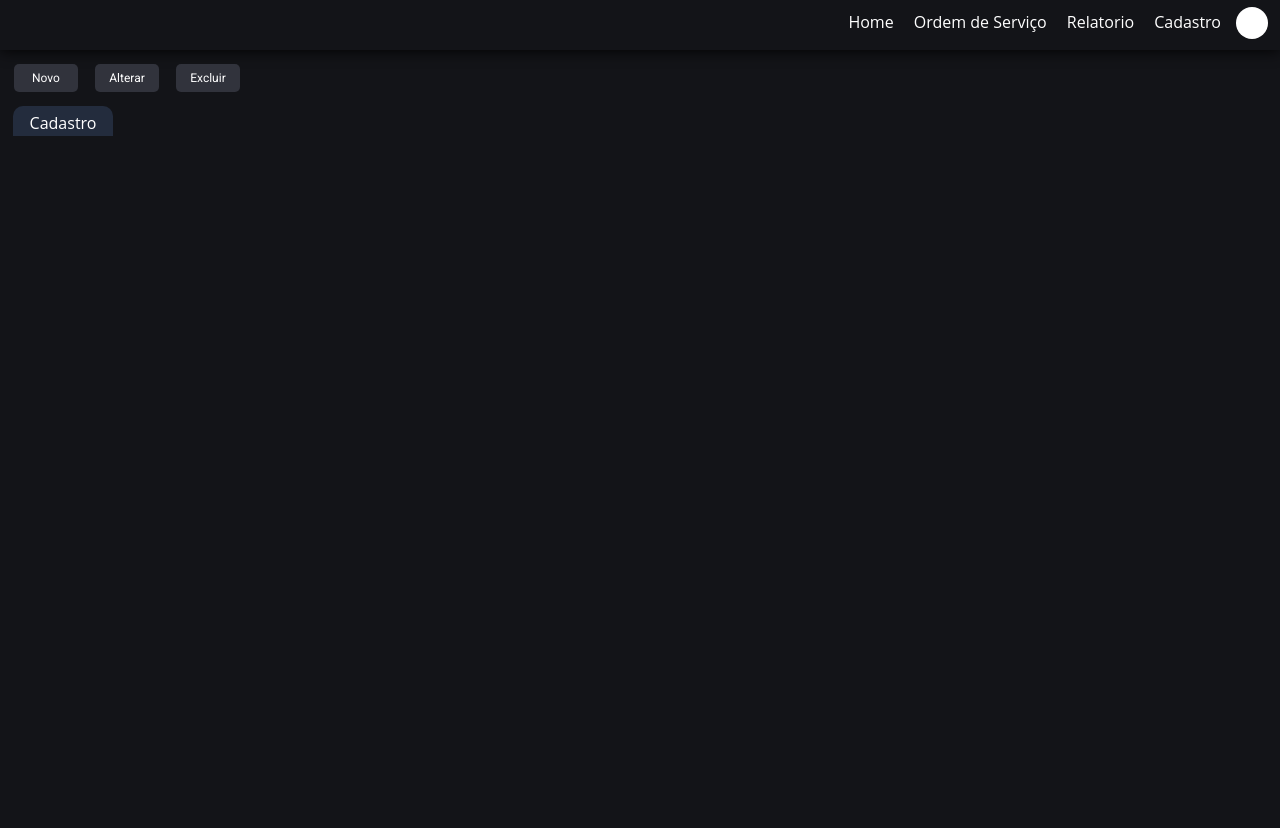
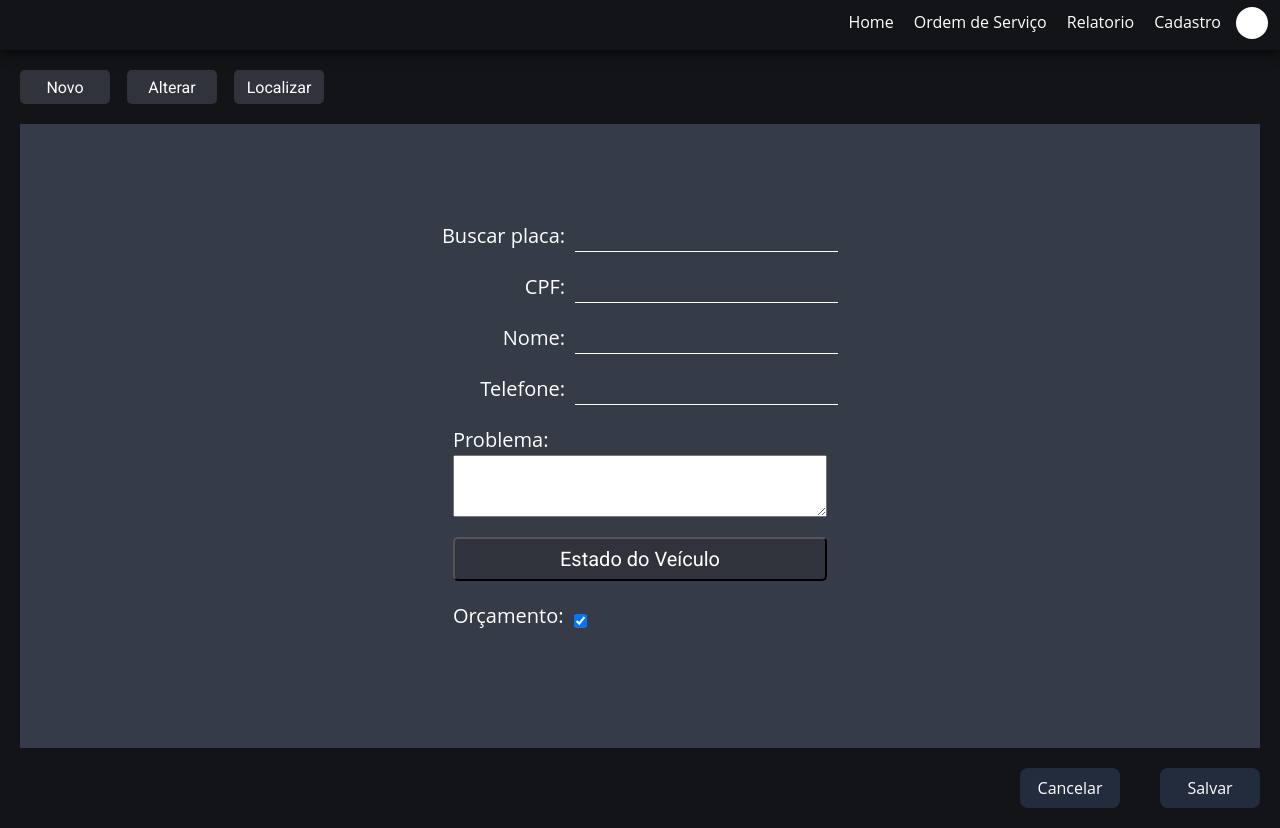
Before and after one commit to ogabrielfelipe/SGOM-Repository, a Flask app: page /OrdemDeServico in a window 1280 px wide. Before the commit the page ends 136 px from the top, so only its background shows below. Run offline with Flask 2, Linux system fonts and the light colour scheme; some libraries are stand-ins or nearby versions.

Commit message:
rearranjo da tela de ordem de servico

```diff
--- a/app/static/css/ordemDeServico.css
+++ b/app/static/css/ordemDeServico.css
@@ -1,7 +1,12 @@
+.content{
+    display: flex;
+    flex-direction: column;
+}
+
 .content-opcoes-ordemServico{
     display: flex;
     flex-direction: row;
-    margin: 14px;
+    margin: 20px;
 }
 
 .opcoes-ordemServico{
@@ -13,13 +18,14 @@
 
 .opcoes-ordemServico li{
     position: relative;
-    width: 64px;
-    height: 28px;
+    width: 90px;
+    height: 34px;
 
     margin-right: 17px;
     background: #31333C;
     border-radius: 5px;
     text-decoration: none;
+    padding-top: 5px;
 }
 
 .opcoes-ordemServico li a{
@@ -30,11 +36,91 @@
     font-family: Roboto;
     font-style: normal;
     font-weight: normal;
-    font-size: 12px;
+    font-size: 16px;
     line-height: 14px;
 
     color: #FFFFFF;
     text-decoration: none;
+}
+
+.content-cadastro{
+    background-color: #363b48;
+    cursor: auto;
+    display: flex;
+    flex-direction: column;
+    margin-right: 20px;
+    margin-left: 20px;
+    height: auto;
+    min-height: 78vh;
+    justify-content: center;
+    align-items: center;
+    text-align: right;
+    font-size: 20px;
+}
+
+.content-cadastro label{
+    text-align: left;
+}
+
+.content-cadastro input{
+    border: 0;
+    border-bottom: 1px solid rgb(255, 255, 255);
+    outline: 0;
+    background: transparent;
+    color: #FFFFFF;
+    margin-left: 10px;
+}
+
+.cadastro-part-1{
+    display: flex;
+    flex-direction: column;
+    justify-content: flex-start;
+}
+
+.linha{
+    display: flex;
+    flex-direction: row;
+    justify-content: right;
+    margin-bottom: 20px;
+}
+
+.cadastro-part-2{
+    display: flex;
+    flex-direction: column;
+    min-width: 374px;
+}
+
+.cadastro-part-2 .linha{
+    justify-content: left;
+
+}
+
+.cadastro-part-2 #problema{
+    margin-bottom: 20px;
+}
+
+.btn-estado-veiculo{
+    position: relative;
+
+    font-family: Roboto;
+    font-style: normal;
+    font-weight: normal;
+    font-size: 20px;
+
+    color: #FFFFFF;
+    text-decoration: none;
+    background: #31333C;
+    border-radius: 5px;
+    padding-top: 5px;
+    padding-bottom: 5px;
+}
+
+.cadastro-part-2 .btn-estado-veiculo{
+    margin-bottom: 20px;
+}
+
+#orcamento{
+    margin-top: 10px;
 }
 
 .area-content-btn{
@@ -51,98 +137,3 @@
     border: 0;
     color: white;
 }
-
-
-/*
-    FEITO NAS COCHAS, SOMENTE PARA TESTE SE FAZ NECESSÁRIO REVISÃO
-    Conceito de Abas para a tela de ordemDeServico
-*/
-
-.content-nav-tabs{
-    display: flex;
-    flex-direction: column;
-}
-
-.nav_tabs{
-    left: 13px;
-
-    position: relative;
-    width: 98%;
-
-    min-height: 80vh;
-}
-
-.nav_tabs ul {
-    list-style: none;
-}
-
-.nav_tabs ul li{
-    float: left;
-}
-
-.nav_tabs label{
-    width: 100px;
-    margin-right: 8px;
-    padding-top: 5px;
-    height: 30px;
-    border-radius: 10px 10px 0 0;
-    /*background-color: #333;*/
-    /*background-color: #363b48;*/
-    background-color: #232c3d;
-    display: block;
-    text-align: center;
-}
-
-.rb_tabs:checked ~ label{
-    background-color: #363b48;
-    color: yellow;
-}
-
-.rb_tabs{
-    display:none;
-}
-
-.content{
-    background-color: #363b48;
-    cursor: auto;
-    display: none;
-    position: absolute;
-    width: 100%;
-    height: auto;
-    left: 0;
-    min-height: 75vh;
-}
-
-
-.content-cadastro{
-    /* display: flex;
-    flex-direction: column; */
-}
-
-.content label {
-    background-color: #363b48;
-    border-radius: 0%;
-    display: inline;
-    text-align:right;
-}
-
-.content input{
-    border: 0;
-    border-bottom: 2px solid black;
-    outline: 0;
-    background: transparent;
-    color: #FFFFFF;
-}
-
-.rb_tabs:checked ~ .content{
-    display: block;
-}
-
-.linha{
-    display: flex;
-    flex-direction: row;
-}
-
-#orcamento{
-    margin-top: 10px;
-}
--- a/app/static/js/ordemDeServico.js
+++ b/app/static/js/ordemDeServico.js
@@ -15,3 +15,5 @@ function buscarVeiculo() {
         btn.setAttribute('style', 'display:block');
     }
 }
+
+buscarVeiculo();
--- a/app/templates/ordemDeServico.html
+++ b/app/templates/ordemDeServico.html
@@ -14,26 +14,19 @@ Ordem de Serviço
 {% endblock %}
 
 {%block section%}
-
+<div class="content">
     <div class="content-opcoes-ordemServico">
         <ul class="opcoes-ordemServico">
             <li><a href="#">Novo</a></li>
             <li><a href="#">Alterar</a></li>
-        <li><a href="#">Excluir</a></li>
+            <li><a href="#">Localizar</a></li>
         </ul>
     </div>
-<div class="content-nav-tabs">
-    <nav class="nav_tabs">
-        <ul>
-            <li>
-                <input type="radio" name="tabs" class="rb_tabs" id="tab1">
-                <label for="tab1"> Cadastro</label>
 
-                <div class="content">
     <div class="content-cadastro">
-
+        <div class="cadastro-part-1">
             <div class="linha" id="buscar-veiculo">
-                            <label for="veiculo">Buscar veiculo:</label>
+                <label for="veiculo">Buscar placa: </label>
                 <input type="text" name="inp-busc-veiculo" id="busc-veiculo">
             </div>
 
@@ -51,33 +44,19 @@ Ordem de Serviço
                 <label for="telefone">Telefone: </label>
                 <input type="tel" name="telefone" id="telefone">
             </div>
+        </div>
+        <div class="cadastro-part-2">
+            <label for="problema">Problema: </label>
+            <textarea type="text" name="problema" id="problema"></textarea>
+
+            <button class="btn-estado-veiculo">Estado do Veículo</button>
 
             <div class="linha">
                 <label for="orcamento">Orçamento: </label>
                 <input type="checkbox" name="orcamento" checked id="orcamento" value="true">
             </div>
-
-                        <div class="linha">
-                            <label for="problema">Problema: </label>
-                            <textarea type="text" name="problema" id="problema">
         </div>
-
-                        <button class="btn-estado-veiculo">Estado do Veículo</button>
     </div>
-
-                </div>
-            </li>
-            <li>
-                <input type="radio" name="tabs" class="rb_tabs" id="tab2" checked>
-                <label for="tab2"> Visualizar</label>
-                <div class="content">
-                    <input type="" name="tabs" value="Campo1">
-                    <br>
-                    <input type="" name="tabs" value="Campo2">
-                </div>
-            </li>
-        </ul>
-    </nav>
     <div class="area-content-btn">
         <button class="content_btn"> Cancelar</button>
         <button class="content_btn"> Salvar</button>
```
Lines whose indentation alone changed are shown as unchanged.
